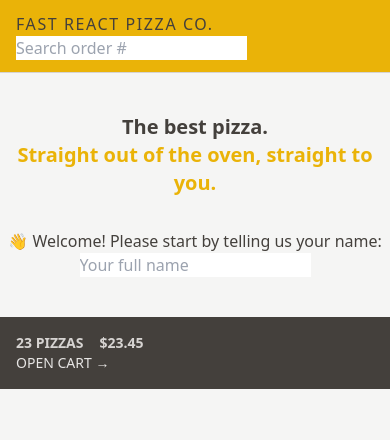
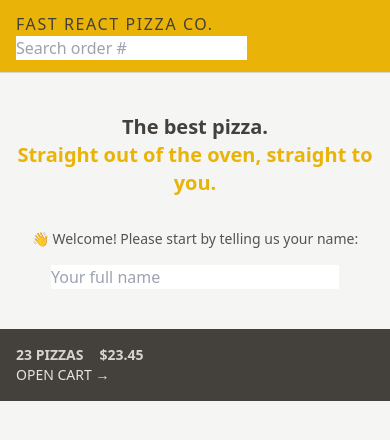
Before and after one commit to lahirujay99/Tailwind-CSS-Demo, a React (Vite) app: page / in a window 390 px wide. Shown: the top 440 px of the page. Built offline with nearby package versions, Linux system fonts and the light colour scheme.

Commit message:
added input field width, mobile responsiveness

```diff
--- a/src/features/user/CreateUser.jsx
+++ b/src/features/user/CreateUser.jsx
@@ -10,13 +10,14 @@
 
   return (
     <form onSubmit={handleSubmit}>
-      <p>👋 Welcome! Please start by telling us your name:</p>
+      <p className="mb-4 text-sm text-stone-600 md:text-base">👋 Welcome! Please start by telling us your name:</p>
 
       <input
         type="text"
         placeholder="Your full name"
         value={username}
         onChange={(e) => setUsername(e.target.value)}
+        className="w-72"
       />
 
       {username !== "" && (
```
